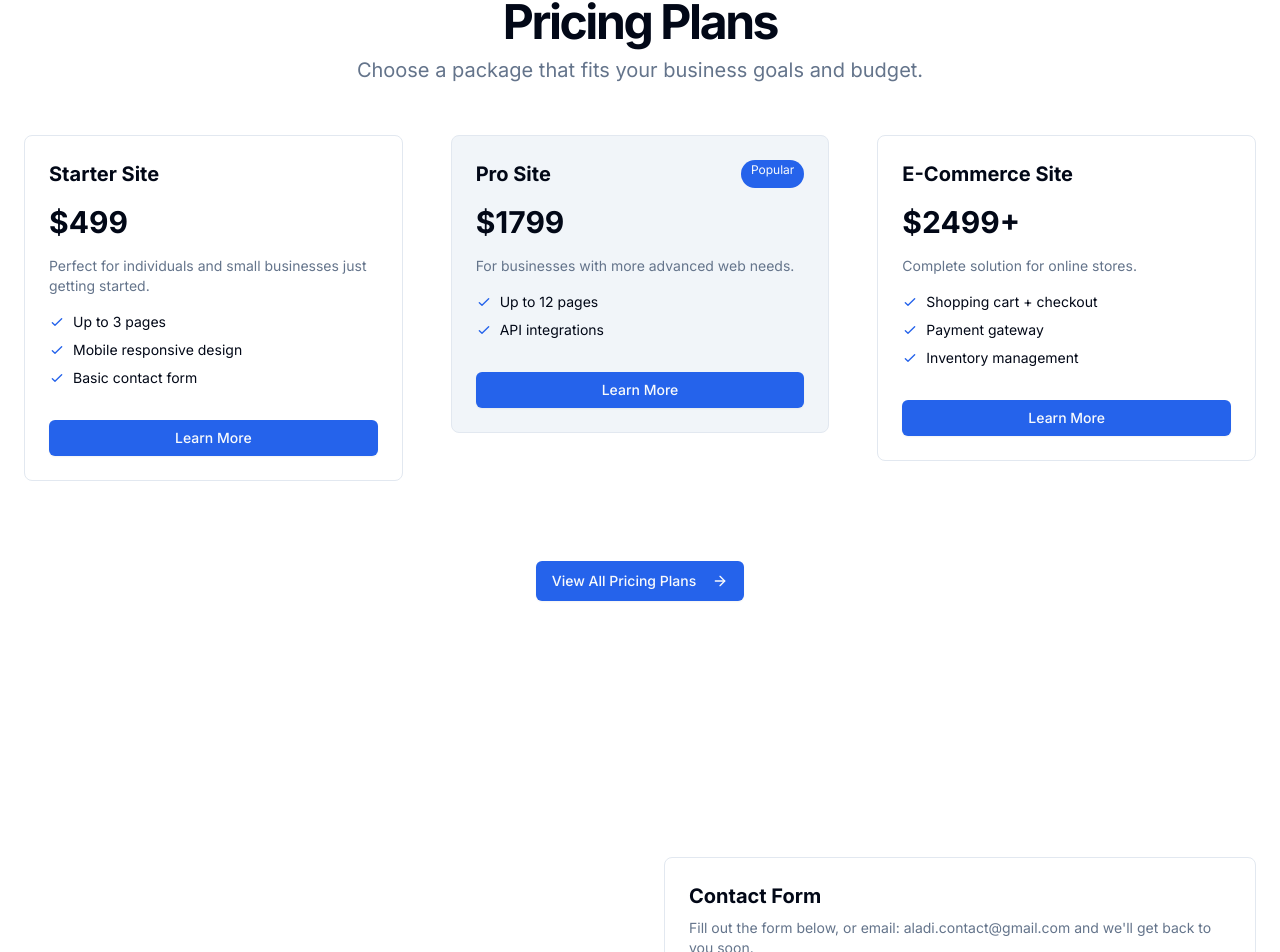
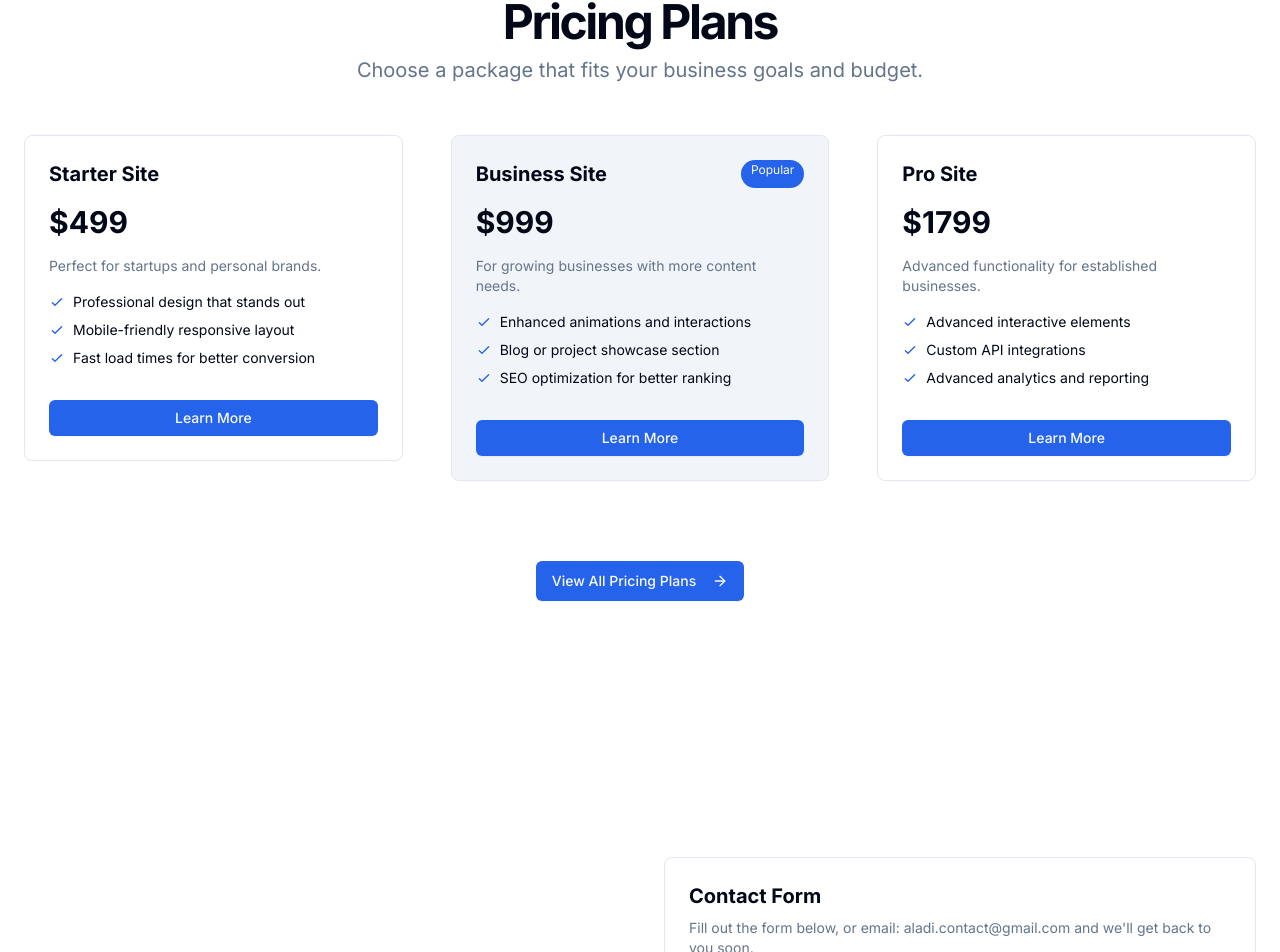
Before and after one commit to hadiahmed13/Aladi, a Next.js app: page / in a window 1280 px wide. Shown: the part 2495-3447 px from the top of the page. Built offline with nearby package versions, Linux system fonts and the light colour scheme.

Commit message:
Changed the layout of displayed packages on the main page, bolded the category of package in future comparision section

```diff
--- a/src/app/page.tsx
+++ b/src/app/page.tsx
@@ -170,27 +170,29 @@ export default function HomePage() {
                         <div className="mx-auto grid items-start gap-8 py-12 md:grid-cols-3 lg:gap-12">
                             {/* Starter Package */}
                             <div className="grid gap-4 rounded-lg border p-6">
-                                <h3 className="text-xl font-bold">Starter Site</h3>
+                                <div className="flex justify-between">
+                                    <h3 className="text-xl font-bold">Starter Site</h3>
+                                </div>
                                 <div className="text-3xl font-bold">$499</div>
-                                <p className="text-sm text-muted-foreground">Perfect for individuals and small businesses just getting started.</p>
+                                <p className="text-sm text-muted-foreground">Perfect for startups and personal brands.</p>
                                 <ul className="grid gap-2 text-sm">
                                     <li className="flex items-center gap-2">
                                         <svg className="h-4 w-4 text-primary" fill="none" stroke="currentColor" viewBox="0 0 24 24">
                                             <path strokeLinecap="round" strokeLinejoin="round" strokeWidth="2" d="M5 13l4 4L19 7"></path>
                                         </svg>
-                                        Up to 3 pages
+                                        Professional design that stands out
                                     </li>
                                     <li className="flex items-center gap-2">
                                         <svg className="h-4 w-4 text-primary" fill="none" stroke="currentColor" viewBox="0 0 24 24">
                                             <path strokeLinecap="round" strokeLinejoin="round" strokeWidth="2" d="M5 13l4 4L19 7"></path>
                                         </svg>
-                                        Mobile responsive design
+                                        Mobile-friendly responsive layout
                                     </li>
                                     <li className="flex items-center gap-2">
                                         <svg className="h-4 w-4 text-primary" fill="none" stroke="currentColor" viewBox="0 0 24 24">
                                             <path strokeLinecap="round" strokeLinejoin="round" strokeWidth="2" d="M5 13l4 4L19 7"></path>
                                         </svg>
-                                        Basic contact form
+                                        Fast load times for better conversion
                                     </li>
                                 </ul>
                                 <Link href="/pricing" className="mt-4">
@@ -201,23 +203,29 @@ export default function HomePage() {
                             {/* Business Package */}
                             <div className="grid gap-4 rounded-lg border p-6 bg-muted">
                                 <div className="flex justify-between">
-                                    <h3 className="text-xl font-bold">Pro Site</h3>
+                                    <h3 className="text-xl font-bold">Business Site</h3>
                                     <span className="px-2.5 py-0.5 text-xs bg-primary text-primary-foreground rounded-full">Popular</span>
                                 </div>
-                                <div className="text-3xl font-bold">$1799</div>
-                                <p className="text-sm text-muted-foreground">For businesses with more advanced web needs.</p>
+                                <div className="text-3xl font-bold">$999</div>
+                                <p className="text-sm text-muted-foreground">For growing businesses with more content needs.</p>
                                 <ul className="grid gap-2 text-sm">
                                     <li className="flex items-center gap-2">
                                         <svg className="h-4 w-4 text-primary" fill="none" stroke="currentColor" viewBox="0 0 24 24">
                                             <path strokeLinecap="round" strokeLinejoin="round" strokeWidth="2" d="M5 13l4 4L19 7"></path>
                                         </svg>
-                                        Up to 12 pages
+                                        Enhanced animations and interactions
                                     </li>
                                     <li className="flex items-center gap-2">
                                         <svg className="h-4 w-4 text-primary" fill="none" stroke="currentColor" viewBox="0 0 24 24">
                                             <path strokeLinecap="round" strokeLinejoin="round" strokeWidth="2" d="M5 13l4 4L19 7"></path>
                                         </svg>
-                                        API integrations
+                                        Blog or project showcase section
+                                    </li>
+                                    <li className="flex items-center gap-2">
+                                        <svg className="h-4 w-4 text-primary" fill="none" stroke="currentColor" viewBox="0 0 24 24">
+                                            <path strokeLinecap="round" strokeLinejoin="round" strokeWidth="2" d="M5 13l4 4L19 7"></path>
+                                        </svg>
+                                        SEO optimization for better ranking
                                     </li>
                                 </ul>
                                 <Link href="/pricing" className="mt-4">
@@ -225,29 +233,29 @@ export default function HomePage() {
                                 </Link>
                             </div>
 
-                            {/* E-commerce Package */}
+                            {/* Pro Package */}
                             <div className="grid gap-4 rounded-lg border p-6">
-                                <h3 className="text-xl font-bold">E-Commerce Site</h3>
-                                <div className="text-3xl font-bold">$2499+</div>
-                                <p className="text-sm text-muted-foreground">Complete solution for online stores.</p>
+                                <h3 className="text-xl font-bold">Pro Site</h3>
+                                <div className="text-3xl font-bold">$1799</div>
+                                <p className="text-sm text-muted-foreground">Advanced functionality for established businesses.</p>
                                 <ul className="grid gap-2 text-sm">
                                     <li className="flex items-center gap-2">
                                         <svg className="h-4 w-4 text-primary" fill="none" stroke="currentColor" viewBox="0 0 24 24">
                                             <path strokeLinecap="round" strokeLinejoin="round" strokeWidth="2" d="M5 13l4 4L19 7"></path>
                                         </svg>
-                                        Shopping cart + checkout
+                                        Advanced interactive elements
                                     </li>
                                     <li className="flex items-center gap-2">
                                         <svg className="h-4 w-4 text-primary" fill="none" stroke="currentColor" viewBox="0 0 24 24">
                                             <path strokeLinecap="round" strokeLinejoin="round" strokeWidth="2" d="M5 13l4 4L19 7"></path>
                                         </svg>
-                                        Payment gateway
+                                        Custom API integrations
                                     </li>
                                     <li className="flex items-center gap-2">
                                         <svg className="h-4 w-4 text-primary" fill="none" stroke="currentColor" viewBox="0 0 24 24">
                                             <path strokeLinecap="round" strokeLinejoin="round" strokeWidth="2" d="M5 13l4 4L19 7"></path>
                                         </svg>
-                                        Inventory management
+                                        Advanced analytics and reporting
                                     </li>
                                 </ul>
                                 <Link href="/pricing" className="mt-4">
--- a/src/app/pricing/page.tsx
+++ b/src/app/pricing/page.tsx
@@ -63,6 +63,7 @@ export default function PricingPage() {
             <div className="text-3xl font-bold mb-6">$1799</div>
             <ul className="space-y-3 mb-8 flex-grow">
               <li>Up to 12 pages</li>
+              <li>Advanced interactive elements</li>
               <li>Booking or forms</li>
               <li>API integrations</li>
               <li>Newsletter signup</li>
@@ -109,16 +110,16 @@ export default function PricingPage() {
                 <th className="px-6 py-3 text-left text-xs font-medium text-gray-500 uppercase tracking-wider">
                   Feature
                 </th>
-                <th className="px-6 py-3 text-center text-xs font-medium text-gray-500 uppercase tracking-wider">
+                <th className="px-6 py-3 text-center text-xs font-bold text-gray-700 uppercase tracking-wider">
                   Starter
                 </th>
-                <th className="px-6 py-3 text-center text-xs font-medium text-gray-500 uppercase tracking-wider">
+                <th className="px-6 py-3 text-center text-xs font-bold text-gray-700 uppercase tracking-wider">
                   Business
                 </th>
-                <th className="px-6 py-3 text-center text-xs font-medium text-gray-500 uppercase tracking-wider">
+                <th className="px-6 py-3 text-center text-xs font-bold text-gray-700 uppercase tracking-wider">
                   Pro
                 </th>
-                <th className="px-6 py-3 text-center text-xs font-medium text-gray-500 uppercase tracking-wider">
+                <th className="px-6 py-3 text-center text-xs font-bold text-gray-700 uppercase tracking-wider">
                   E-Commerce
                 </th>
               </tr>
@@ -130,6 +131,13 @@ export default function PricingPage() {
                 <td className="px-6 py-4 text-sm text-gray-500 text-center">7 pages</td>
                 <td className="px-6 py-4 text-sm text-gray-500 text-center">12 pages</td>
                 <td className="px-6 py-4 text-sm text-gray-500 text-center">15 pages</td>
+              </tr>
+              <tr>
+                <td className="px-6 py-4 text-sm font-medium text-gray-900">Interactive Elements</td>
+                <td className="px-6 py-4 text-sm text-gray-500 text-center">Basic</td>
+                <td className="px-6 py-4 text-sm text-gray-500 text-center">Enhanced</td>
+                <td className="px-6 py-4 text-sm text-gray-500 text-center">Advanced</td>
+                <td className="px-6 py-4 text-sm text-gray-500 text-center">Advanced</td>
               </tr>
               <tr>
                 <td className="px-6 py-4 text-sm font-medium text-gray-900">Contact form</td>
@@ -171,10 +179,10 @@ export default function PricingPage() {
           <table className="min-w-full divide-y divide-gray-200">
             <thead className="bg-gray-50">
               <tr>
-                <th className="px-6 py-3 text-left text-xs font-medium text-gray-500 uppercase tracking-wider">
+                <th className="px-6 py-3 text-left text-xs font-bold text-gray-700 uppercase tracking-wider">
                   Service
                 </th>
-                <th className="px-6 py-3 text-right text-xs font-medium text-gray-500 uppercase tracking-wider">
+                <th className="px-6 py-3 text-right text-xs font-bold text-gray-700 uppercase tracking-wider">
                   Price
                 </th>
               </tr>
@@ -191,6 +199,10 @@ export default function PricingPage() {
               <tr>
                 <td className="px-6 py-4 text-sm font-medium text-gray-900">Blog setup</td>
                 <td className="px-6 py-4 text-sm text-gray-500 text-right">$150</td>
+              </tr>
+              <tr>
+                <td className="px-6 py-4 text-sm font-medium text-gray-900">Admin dashboard</td>
+                <td className="px-6 py-4 text-sm text-gray-500 text-right">$350+</td>
               </tr>
               <tr>
                 <td className="px-6 py-4 text-sm font-medium text-gray-900">Logo design</td>
```
